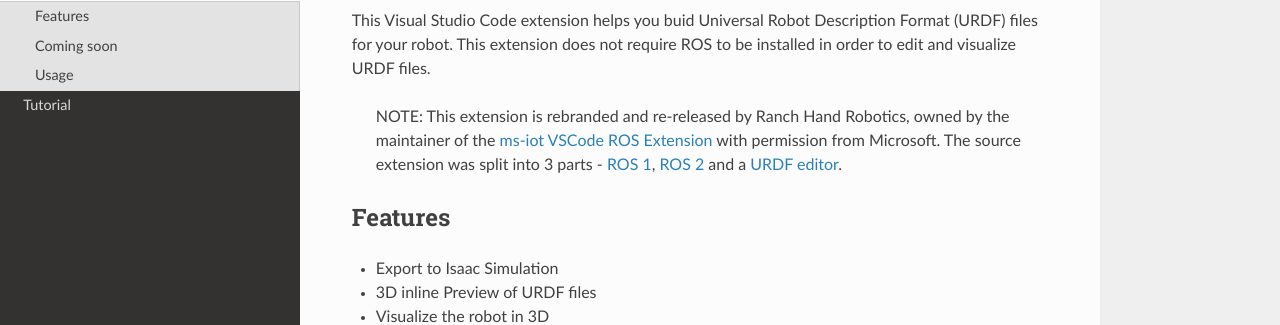
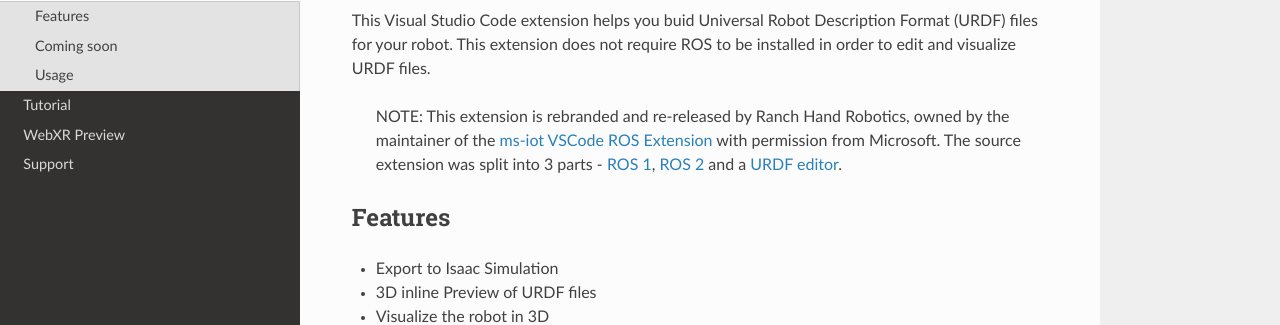
Before and after one commit to Ranch-Hand-Robotics/rde-urdf, an MkDocs documentation site: the page built from docs/index.md, in a window 1280 px wide. Shown: the part 151-476 px from the top of the page. Built offline with MkDocs 1.6.1, drawn with Linux system fonts in a browser that asks for light colours; nearby versions of some CDN libraries.

Commit message:
Update mkdocs.yml

```diff
--- a/mkdocs.yml
+++ b/mkdocs.yml
@@ -4,6 +4,8 @@
 nav:
   - Home: index.md
   - Tutorial: tutorial.md
+  - WebXR Preview: WebXRPreview.md
+  - Support: Support.md
 
 theme:
   name: readthedocs
```
